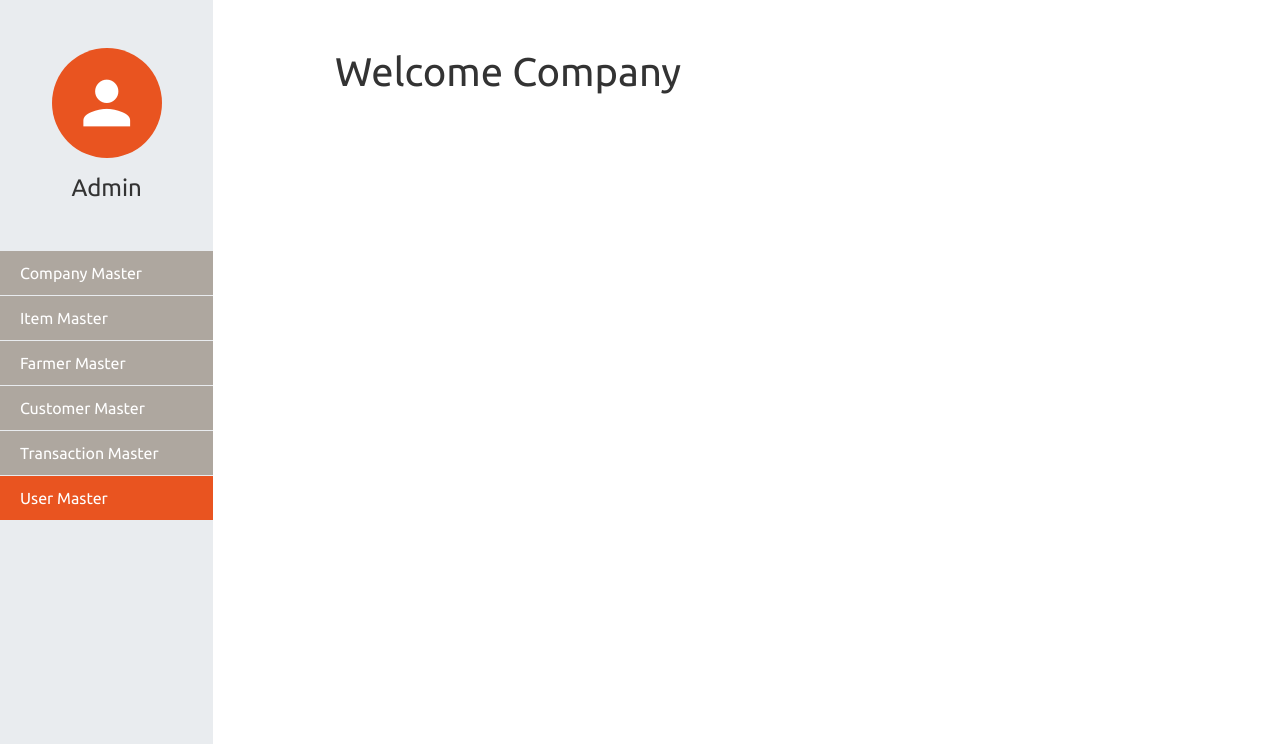
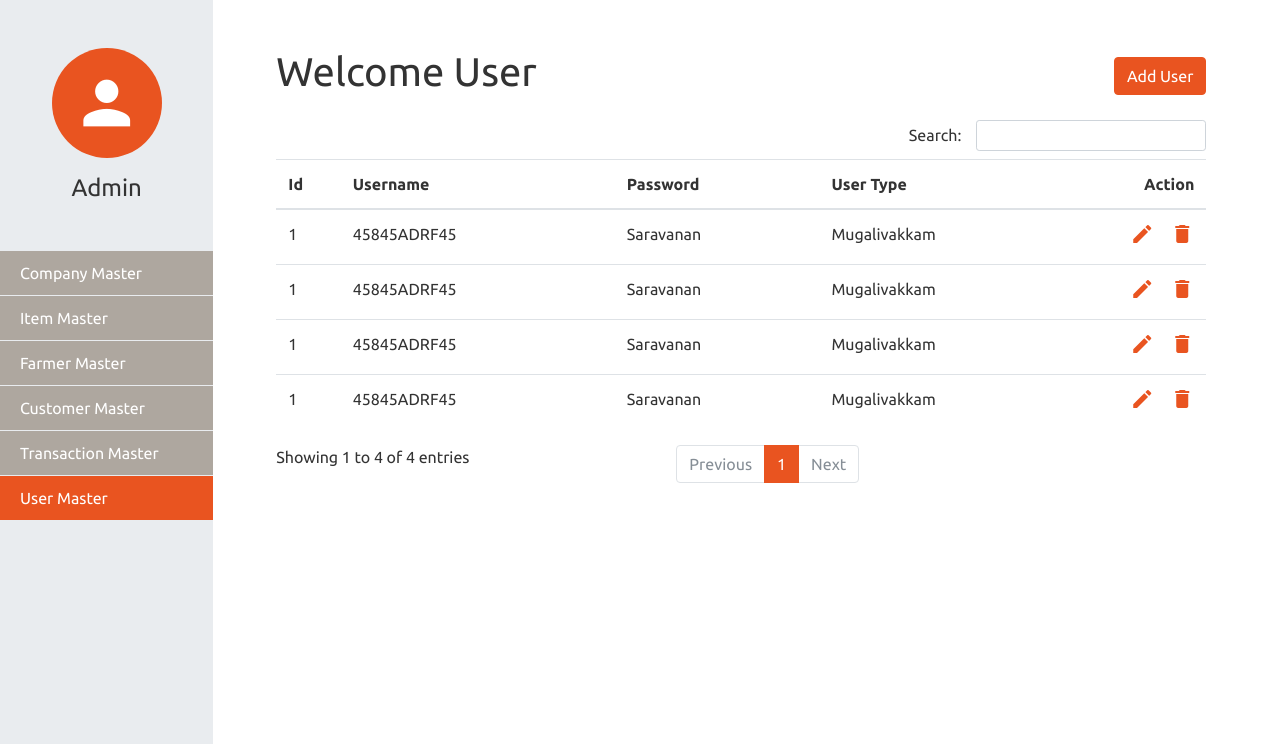
Before and after one commit to exsaro/mango-mandi, a PHP site: page /View/user.php in a window 1280 px wide. Shown: the part 56-800 px from the top of the page. Run offline with PHP 8.4, Linux system fonts and the light colour scheme; some libraries are stand-ins or nearby versions.

Commit message:
Master data view done

```diff
--- a/View/user.php
+++ b/View/user.php
@@ -1,9 +1,76 @@
 <?php include 'header.php';?>
     <div class="container-fluid">
-        <div class="row justify-content-between">
+        <div class="row">
             <?php include 'sidebar.php';?>
-            <div class="col-md-9 mt-5">
-                <h1>Welcome Company</h1>
+            <div class="col-md-9 mt-5 ml-5">
+                <div class="d-flex justify-content-between align-items-center mb-3">
+                    <h1>Welcome User</h1>
+                    <a href="addUser.php" class="btn btn-primary">Add User</a>
+                </div>
+
+
+                <table class="table table-hover" id="data-table">
+                    <thead>
+                        <tr>
+                            <th>Id</th>
+                            <th>Username</th>
+                            <th>Password</th>
+                            <th>User Type</th>
+                            <th class="text-right">Action</th>
+                        </tr>
+                    </thead>
+                    <tbody>
+                        <tr>
+                            <td>1</td>
+                            <td>45845ADRF45</td>
+                            <td>Saravanan</td>
+                            <td>Mugalivakkam</td>
+                            <td class="text-right">
+                                <ul class="nav justify-content-end">
+                                    <li class="mr-3"><a title="Edit" href=""><span class="material-icons">edit</span></a></li>
+                                    <li><a href="" title="Delete"><span class="material-icons">delete</span></a></li>
+                                </ul>
+                            </td>
+                        </tr>
+                        <tr>
+                            <td>1</td>
+                            <td>45845ADRF45</td>
+                            <td>Saravanan</td>
+                            <td>Mugalivakkam</td>
+                            <td class="text-right">
+                                <ul class="nav justify-content-end">
+                                    <li class="mr-3"><a title="Edit" href=""><span class="material-icons">edit</span></a></li>
+                                    <li><a href="" title="Delete"><span class="material-icons">delete</span></a></li>
+                                </ul>
+                            </td>
+                        </tr>
+                        <tr>
+                            <td>1</td>
+                            <td>45845ADRF45</td>
+                            <td>Saravanan</td>
+                            <td>Mugalivakkam</td>
+
+                            <td class="text-right">
+                                <ul class="nav justify-content-end">
+                                    <li class="mr-3"><a title="Edit" href=""><span class="material-icons">edit</span></a></li>
+                                    <li><a href="" title="Delete"><span class="material-icons">delete</span></a></li>
+                                </ul>
+                            </td>
+                        </tr>
+                        <tr>
+                            <td>1</td>
+                            <td>45845ADRF45</td>
+                            <td>Saravanan</td>
+                            <td>Mugalivakkam</td>
+                            <td class="text-right">
+                                <ul class="nav justify-content-end">
+                                    <li class="mr-3"><a title="Edit" href=""><span class="material-icons">edit</span></a></li>
+                                    <li><a href="" title="Delete"><span class="material-icons">delete</span></a></li>
+                                </ul>
+                            </td>
+                        </tr>
+                    </tbody>
+                </table>
             </div>
         </div>
     </div>
--- a/css/style.css
+++ b/css/style.css
@@ -50,3 +50,6 @@ label.error{
     display: inline-block;
     margin-left: 15px;
 }
+.table td.text-right,.table th.text-right{
+    width: 100px;
+}
--- a/js/app.js
+++ b/js/app.js
@@ -14,7 +14,10 @@
         pageName == 'user.php' ||
         pageName == 'addCompany.php' ||
         pageName == 'addItem.php' ||
-        pageName == 'addFarmer.php'){
+        pageName == 'addFarmer.php' ||
+        pageName == 'addCustomer.php' ||
+        pageName == 'addTransaction.php' ||
+        pageName == 'addUser.php'){
         $('#master-nav a').removeClass('active');
         $('#master-nav').show();
         $('#master-nav a[href="'+pageName+'"]').addClass('active');
@@ -25,7 +28,7 @@
 })();
 
 
-$("#addCompany, #addItem, #addFarmer").validate();
+$("#addCompany, #addItem, #addFarmer, #addCustomer, #addTransaction, #addUser").validate();
 
 $(document).ready( function () {
     $('#data-table').DataTable({
```
Also changed, not shown: View/addCustomer.php (added, +79 -0 lines), View/addTransaction.php (added, +48 -0 lines), View/addUser.php (added, +48 -0 lines), View/customer.php (+9 -3 lines), View/transaction.php (+66 -3 lines).
